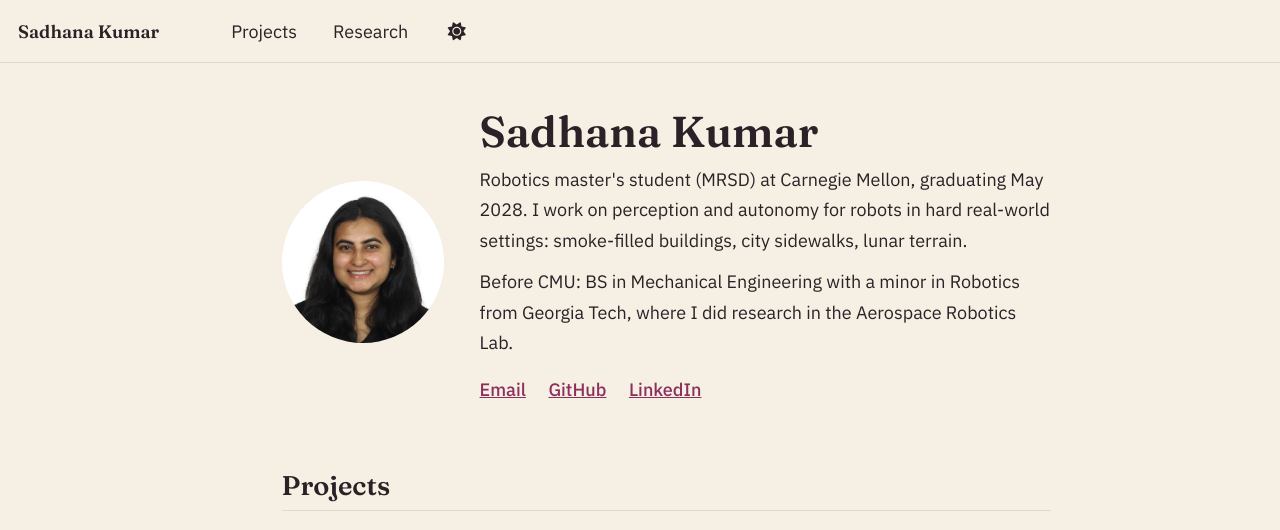
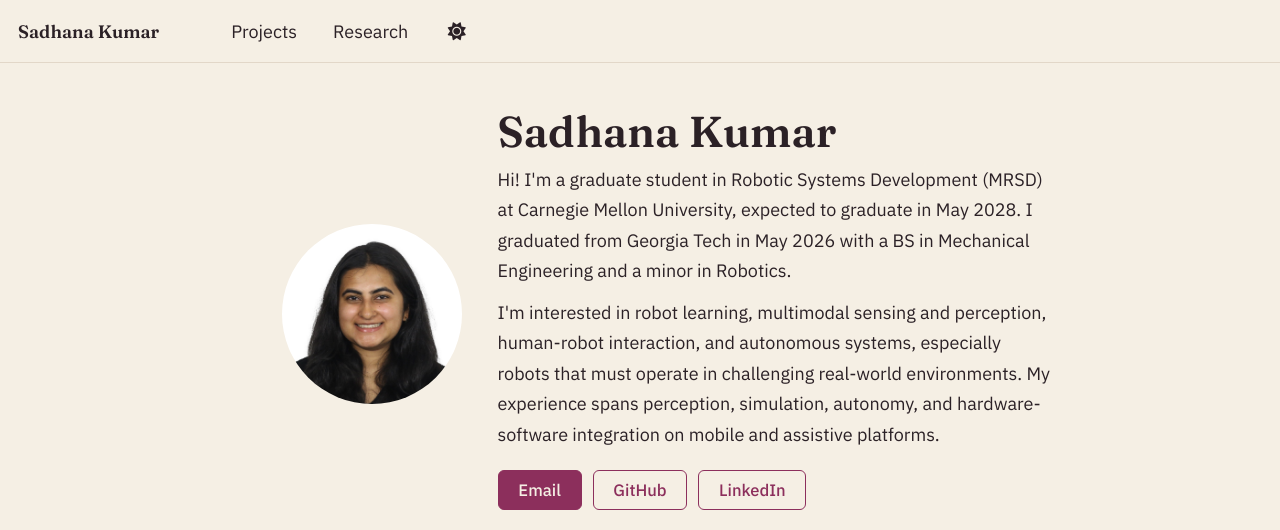
Before and after one commit to s-kumar72/s-kumar72.github.io, a Jekyll site: the page built from _pages/about.md, in a window 1280 px wide and 1400 px high, cut to the strip 0-530 px from the top of the window. Built offline with Jekyll 4.4.1, drawn with Linux system fonts in a browser that asks for light colours; a script bundle is joined from its source files by our own code; library files that are not in the unit come from our copies.

Commit message:
Restore original intro, add link buttons, use one font site-wide
- Intro uses the original wording again
- Email/GitHub/LinkedIn shown as buttons (Email filled, others outlined)
- Theme's base sans font set to IBM Plex Sans so skills labels, footer,
  tables and captions match the rest of the page

Co-Authored-By: Claude Opus 5.5 <noreply@anthropic.com>
Claude-Session: https://claude.ai/code/session_01FjGqkAStH4L3kGgdJZPoZP

```diff
--- a/_includes/site-style.html
+++ b/_includes/site-style.html
@@ -14,9 +14,9 @@
   margin: .5rem 0 2.75rem;
 }
 .intro__photo {
-  flex: 0 0 9rem;
-  width: 9rem;
-  height: 9rem;
+  flex: 0 0 10rem;
+  width: 10rem;
+  height: 10rem;
   border-radius: 50%;
   object-fit: cover;
   background: var(--accent-tint);
@@ -28,8 +28,22 @@
   line-height: 1.1;
 }
 .page__content .intro p { max-width: 38rem; margin: 0 0 .6rem; }
-.page__content .intro .links { margin-top: .9rem; font-weight: 500; }
-.intro .links a { margin-right: 1.25rem; }
+.page__content .intro .buttons { display: flex; flex-wrap: wrap; gap: .6rem; margin-top: 1.1rem; }
+.page__content a.button {
+  display: inline-block;
+  padding: .45rem 1.1rem;
+  border: 1.5px solid var(--accent);
+  border-radius: 6px;
+  color: var(--accent);
+  font-size: .92rem;
+  font-weight: 500;
+  line-height: 1.3;
+  text-decoration: none;
+  transition: background-color .15s ease, color .15s ease;
+}
+.page__content a.button:hover,
+.page__content a.button--primary { background: var(--accent); color: var(--global-bg-color); }
+.page__content a.button--primary:hover { background: transparent; color: var(--accent); }
 @media (max-width: 640px) {
   .intro { flex-direction: column; align-items: flex-start; gap: 1.25rem; }
   .intro__photo { flex-basis: auto; width: 7rem; height: 7rem; }
--- a/_pages/about.md
+++ b/_pages/about.md
@@ -18,9 +18,9 @@ redirect_from:
 <img class="intro__photo" src="/images/sadhana-headshot.jpg" alt="Sadhana Kumar" onerror="this.style.display='none'">
 <div>
 <h1>Sadhana Kumar</h1>
-<p>Robotics master's student (MRSD) at Carnegie Mellon, graduating May 2028. I work on perception and autonomy for robots in hard real-world settings: smoke-filled buildings, city sidewalks, lunar terrain.</p>
-<p>Before CMU: BS in Mechanical Engineering with a minor in Robotics from Georgia Tech, where I did research in the Aerospace Robotics Lab.</p>
-<p class="links"><a href="mailto:sadhanak@andrew.cmu.edu">Email</a><a href="https://github.com/s-kumar72">GitHub</a><a href="https://www.linkedin.com/in/sadhana--kumar">LinkedIn</a></p>
+<p>Hi! I'm a graduate student in Robotic Systems Development (MRSD) at Carnegie Mellon University, expected to graduate in May 2028. I graduated from Georgia Tech in May 2026 with a BS in Mechanical Engineering and a minor in Robotics.</p>
+<p>I'm interested in robot learning, multimodal sensing and perception, human-robot interaction, and autonomous systems, especially robots that must operate in challenging real-world environments. My experience spans perception, simulation, autonomy, and hardware-software integration on mobile and assistive platforms.</p>
+<p class="buttons"><a class="button button--primary" href="mailto:sadhanak@andrew.cmu.edu">Email</a><a class="button" href="https://github.com/s-kumar72">GitHub</a><a class="button" href="https://www.linkedin.com/in/sadhana--kumar">LinkedIn</a></p>
 </div>
 </section>
 
--- a/_sass/_themes.scss
+++ b/_sass/_themes.scss
@@ -15,7 +15,7 @@ $indent-var                 : 1.3em;
 
 /* System typefaces */
 $serif                      : Georgia, Times, serif;
-$sans-serif                 : -apple-system, ".SFNSText-Regular", "San Francisco", "Roboto", "Segoe UI", "Helvetica Neue", "Lucida Grande", Arial, sans-serif;
+$sans-serif                 : "IBM Plex Sans", -apple-system, ".SFNSText-Regular", "San Francisco", "Roboto", "Segoe UI", "Helvetica Neue", "Lucida Grande", Arial, sans-serif;
 $monospace                  : Monaco, Consolas, "Lucida Console", monospace;
 
 /* Sans serif typefaces */
@@ -41,7 +41,7 @@ $type-size-8                : 0.625em;  // ~10px
 
 $global-font-family         : $sans-serif;
 $header-font-family         : $sans-serif;
-$caption-font-family        : $serif;
+$caption-font-family        : $sans-serif;
 
 /* ==========================================================================
    Breakpoints
```
